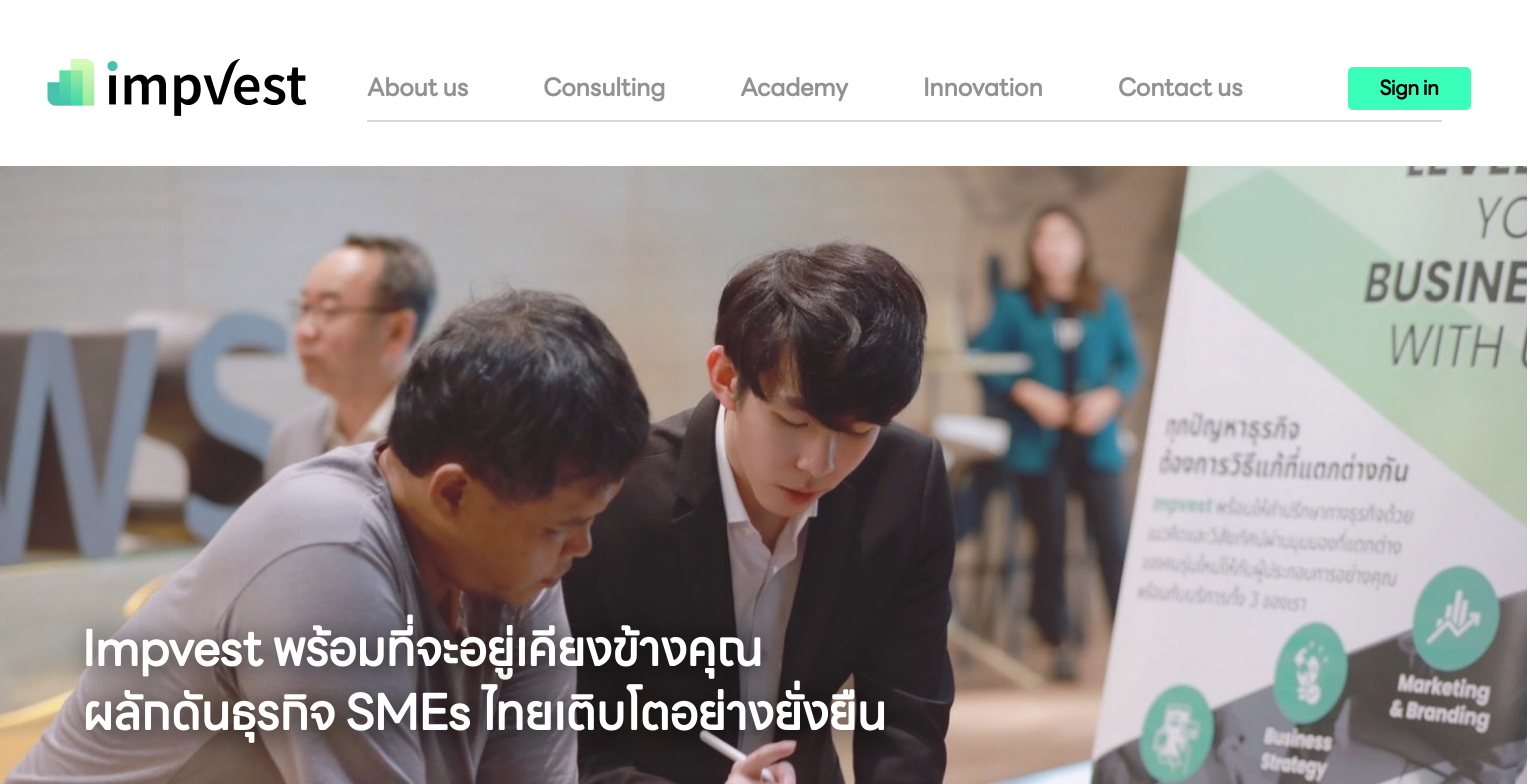
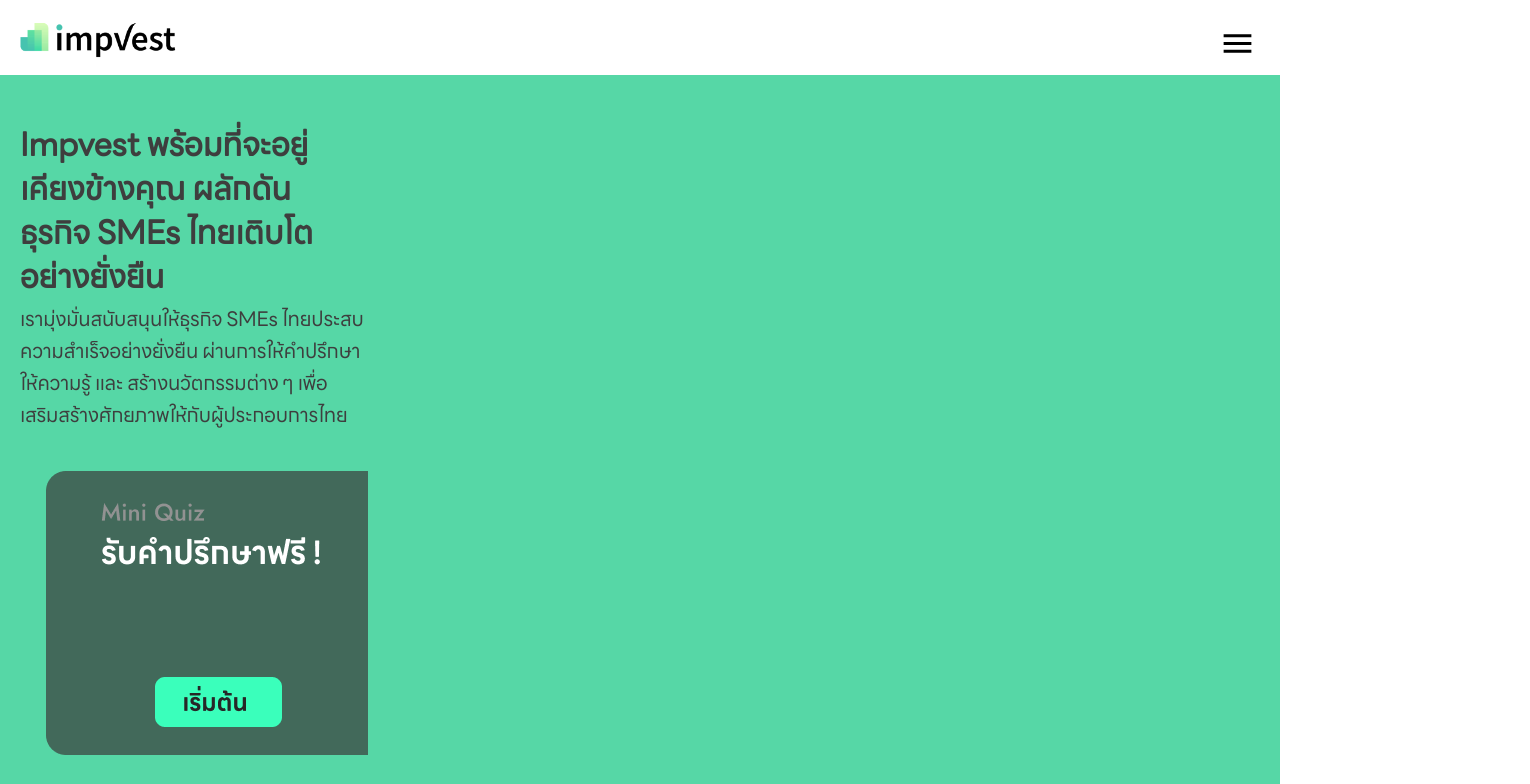
Before and after one commit to ThanawaratGithub/Imvestv2, a React (Create React App) app: page / in a window 1280 px wide. Shown: the top 784 px of the page, 1530 px wide, since content can reach past the window. Built offline with nearby package versions, Linux system fonts and the light colour scheme.

Commit message:
final draft last version 2

```diff
--- a/src/components/MainPage.css
+++ b/src/components/MainPage.css
@@ -1,3 +1,18 @@
+@keyframes slideInFromRight {
+  0% {
+    transform: translateX(100%);
+    opacity: 0;
+  }
+  100% {
+    transform: translateX(0);
+    opacity: 1;
+  }
+}
+
+.tryer {
+  animation: slideInFromRight 1s ease-out forwards;
+}
+
 .momofooter{
   width: 420px;
   height: 357px;
--- a/src/components/Mainpage.js
+++ b/src/components/Mainpage.js
@@ -25,7 +25,7 @@
 git commit -a -m "final draft v2"
 git push  */
 function MainPage() {
-  var isMobile = window.innerWidth <= 500;
+  var isMobile = window.innerWidth <= 5000;
 
   // ScrollableItem component definition
   function ScrollableItem({ hi1, underpic_head, underpic_desc }) {
@@ -158,7 +158,7 @@
               ผ่านการให้คำปรึกษา ให้ความรู้ และ สร้างนวัตกรรมต่าง ๆ เพื่อ
               เสริมสร้างศักยภาพให้กับผู้ประกอบการไทย
             </div>
-            <img src={tryer} style={{marginLeft:'26px',marginTop:'40px'}}></img>
+            <img className= "tryer" src={tryer} style={{marginLeft:'26px',marginTop:'40px'}}></img>
           </div>
           <div className="mol_service">
             {" "}
```
